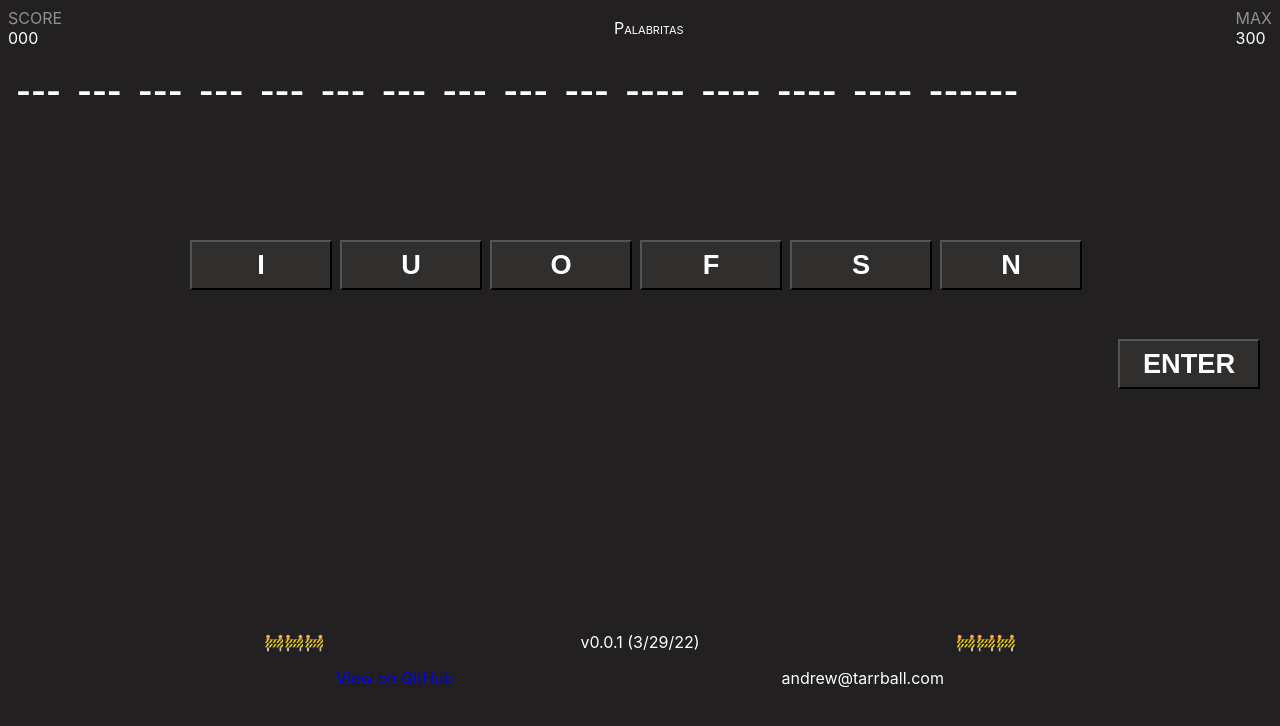
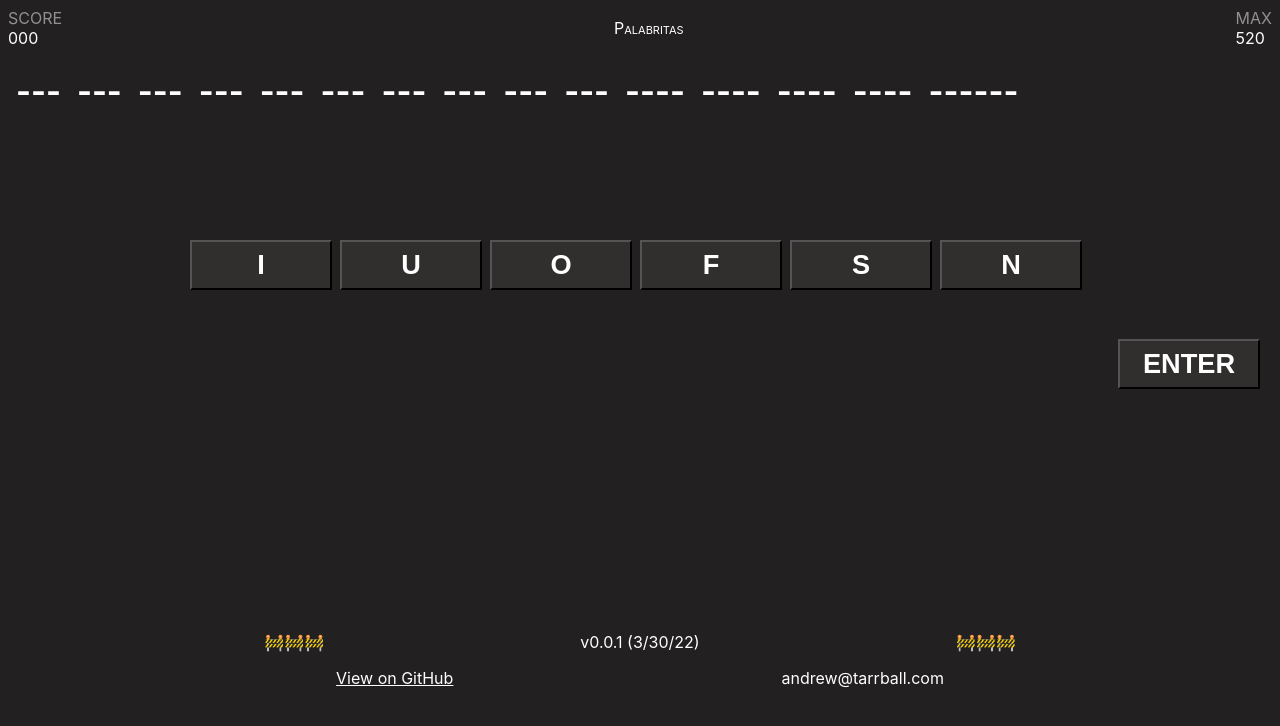
Before and after one commit to tarrball/palabritas, a Next.js app: page / in a window 1280 px wide. Shown: the top 726 px of the page. Built offline with nearby package versions, Linux system fonts and the light colour scheme.

Commit message:
Hooking score up

```diff
--- a/pages/index.tsx
+++ b/pages/index.tsx
@@ -14,9 +14,18 @@ function Home() {
     const [scramble, setScramble] = useState<TileProp[]>(makeTiles(game.word));
     const [entry, setEntry] = useState<TileProp[]>([]);
     const [answers, setAnswers] = useState<AnswerProp[]>(makeAnswers(game.answers));
+    const [score, setScore] = useState(0);
+    const [maxScore, setMaxScore] = useState(makeMaxScore(game.answers));
 
     function makeAnswers(answers: string[]): AnswerProp[] {
         return answers.map((answer) => ({ word: answer, wasFound: false }));
+    }
+
+    function makeMaxScore(answers: string[]): number {
+        const charCount = answers.reduce((acc, x) => acc + x.length, 0);
+        const maxScore = charCount * 10;
+
+        return maxScore;
     }
 
     function makeTiles(word: string): TileProp[] {
@@ -44,6 +53,7 @@ function Home() {
             setAnswers(answers);
             setEntry([]);
             setScramble(newScramble.sort((a, b) => a.index - b.index));
+            setScore(score + (word.length * 10));
         }
     }
 
@@ -58,9 +68,9 @@ function Home() {
             {scramble ? (
                 <main>
                     <div className="score-container">
-                        <Score label="Score" score={0}></Score>
-                        <Grade max={300} score={0}></Grade>
-                        <Score label="Max" score={300}></Score>
+                        <Score label="Score" score={score}></Score>
+                        <Grade max={maxScore} score={0}></Grade>
+                        <Score label="Max" score={maxScore}></Score>
                     </div>
 
                     <div className="answers-container">
@@ -85,7 +95,7 @@ function Home() {
             <footer>
                 <div>
                     <span>🚧🚧🚧</span>
-                    <p>v0.0.1 (3/29/22)</p>
+                    <p>v0.0.1 (3/30/22)</p>
                     <span>🚧🚧🚧</span>
                 </div>
                 <div>
@@ -177,6 +187,10 @@ function Home() {
                     width: 100%;
                 }
 
+                footer a, footer a:active, footer a:hover, footer a:visited {
+                    color: white;
+                }
+
                 footer div {
                     align-items: center;
                     display: flex;
```
